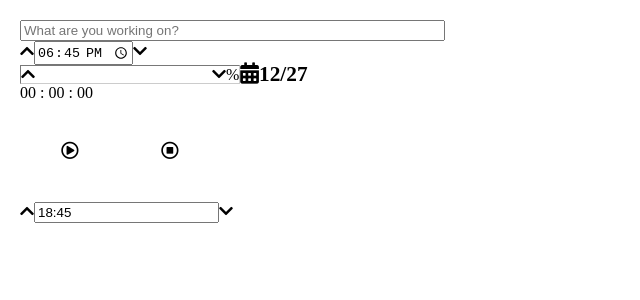
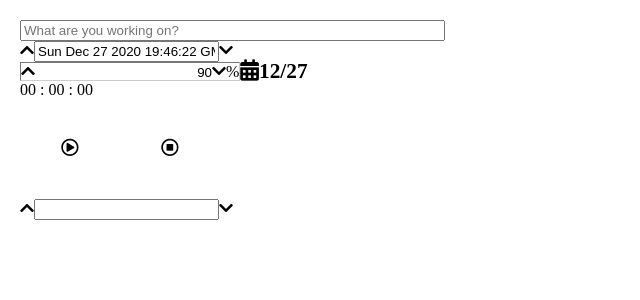
Before and after one commit to ericasu33/sprig, a React (Create React App) app: page / in a window 1280 px wide. Shown: the top 300 px of the page, without its empty margins (0-640 px from the left). Built offline with nearby package versions, Linux system fonts and the light colour scheme.

Commit message:
WIP attempt to make component universal

```diff
--- a/src/components/Entries.jsx
+++ b/src/components/Entries.jsx
@@ -73,13 +73,13 @@ function Entries() {
         <div>
           <StepInput
             name='startTime'
-            type='time'
             format='hh-mm'
+            time={getLocalTimeNow}
             // h={getLocalTimeNow.getHours()}
             // m={getLocalTimeNow.getMinutes()}
             // s={getLocalTimeNow.getSeconds()}
             value={getLocalTimeNow}
-            stepSize='5'
+            stepSize={1000 * 60}
           />
         </div>
         {/* no manual input yet */}
@@ -88,9 +88,7 @@ function Entries() {
         <span className='intensityPadding'>
           <StepInput
             name='intensity'
-            type='number'
-            min='0'
-            max='100'
+            format='int'
             value='90'
             stepSize='5'
           />
--- a/src/components/StepInput.jsx
+++ b/src/components/StepInput.jsx
@@ -2,16 +2,37 @@ import React, { useState } from 'react'
 
 import './StepInput.scss'
 
+/* TODO:
+  * Conditionally render the chevrons
+  * Make this component universal? Or make one component for integers, one for clocks/timers
+*/
 
 const StepInput = function(props) {
   const [value, setValue] = useState(props.value || '')
   console.log('value:', value)
 
-  if (props.type === 'time') {
+  if (props.format === 'time') {
     const h = props.value.getHours()
     const m = props.value.getMinutes()
     const s = props.value.getSeconds()
     console.log('h:m:s', h, ':', m, ':', s);
+
+    let formatted;
+    // Render string format
+    switch (props.subformat) {
+      case ('hh:mm:ss'):
+        formatted=`${h}:${m}:${s}`;
+        break;
+      case ('hh:mm'):
+        formatted=`${h}:${m}`;
+        break;
+      case ('mm:ss'):
+        formatted=`${m}:${s}`;
+    }
+    console.log('----format:', formatted);
+
+    // Set state on every render
+    setValue(prev => formatted)
     // console.log(props.value);
   }
 
@@ -23,10 +44,10 @@ const StepInput = function(props) {
     <>
       <i className="fa fa-chevron-up" onClick={e=>setValue(prev => stepValue(prev, 1))}></i>
       <input
-        value='18:45'
+        value={value}
         onChange={e => setValue(e.target.value)}
         name={props.name}
-        type={props.type}
+        type='text'
       />
       <i className="fa fa-chevron-down" onClick={e=>setValue(prev => stepValue(prev, -1))}></i>
     </>
```
